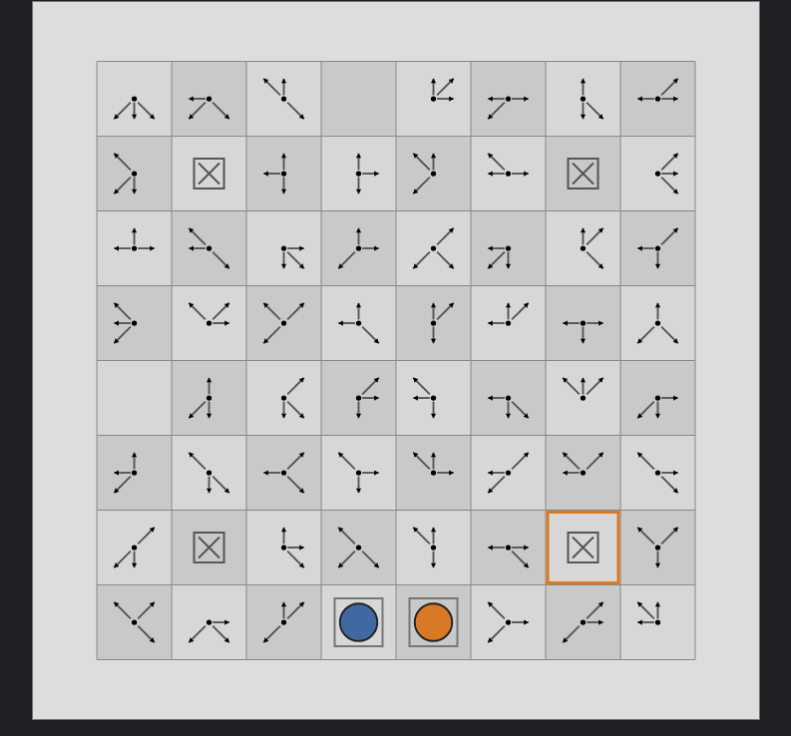
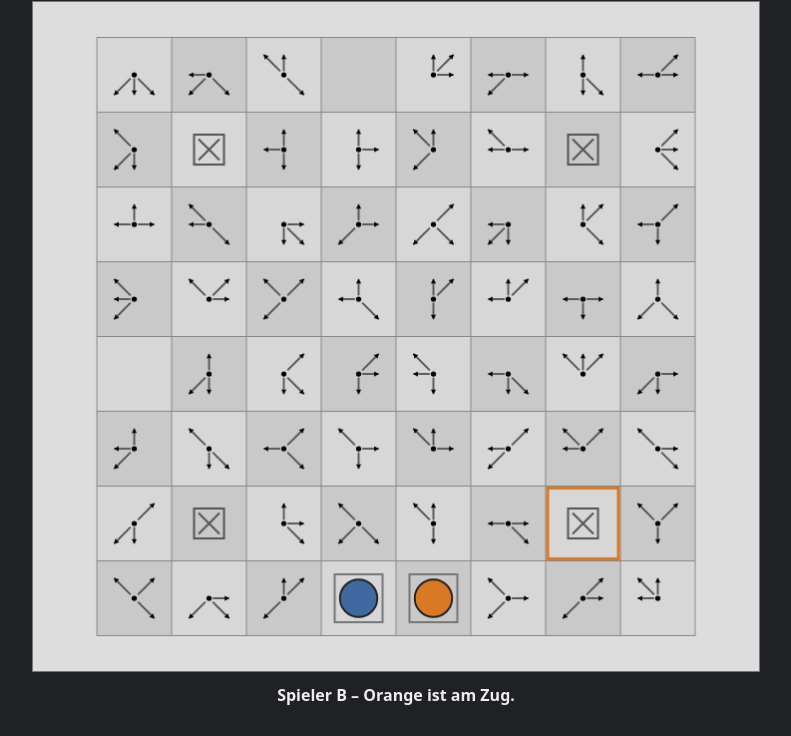
Before and after one commit to mgbeyer/trippples, a plain HTML site: page index.html in a window 1280 px wide. Shown: the part 64-800 px from the top of the page, without its empty margins (244-1035 px from the left). Drawn offline with Linux system fonts and the light colour scheme.

Commit message:
add status bar

```diff
--- a/index.html
+++ b/index.html
@@ -29,6 +29,8 @@
             ></canvas>
         </div>
 
+        <div id="gameStatus" role="status" aria-live="polite"></div>
+
     </main>
 
     <script src="js/board.js"></script>
--- a/js/main.js
+++ b/js/main.js
@@ -3,4 +3,6 @@
 
 const game = new Game();
 
-new UI(canvas, boardArea, game);
+const status = document.getElementById("gameStatus");
+
+new UI(canvas, boardArea, status, game);
--- a/js/ui.js
+++ b/js/ui.js
@@ -3,10 +3,11 @@
 };
 
 class UI {
-    constructor(canvas, boardArea, game) {
+    constructor(canvas, boardArea, status, game) {
         this.canvas = canvas;
         this.ctx = canvas.getContext("2d");
         this.boardArea = boardArea;
+        this.status = status;
         this.game = game;
 
         this.drag = null;
@@ -226,6 +227,8 @@
                 this.drag.player
             );
         }
+
+        this.updateStatus();
     }
 
     drawCurrentGoal() {
@@ -261,6 +264,27 @@
         );
 
         c.restore();
+    }
+
+    updateStatus() {
+        const state = this.game.getState();
+
+        const playerNames = {
+            blue: "Spieler A – Blau",
+            orange: "Spieler B – Orange"
+        };
+
+        if (state.gameOver) {
+            this.status.textContent =
+                `${playerNames[state.winner]} gewinnt!`;
+        } else {
+            this.status.textContent =
+                `${playerNames[state.currentPlayer]} ist am Zug.`;
+        }
+
+        this.status.dataset.state = state.gameOver
+            ? "finished"
+            : "playing";
     }
 
     goal(x, y) {
--- a/style.css
+++ b/style.css
@@ -49,3 +49,10 @@
     background: #ddd;
     touch-action: none;
 }
+
+#gameStatus {
+    min-height: 3rem;
+    padding: 0.75rem 0;
+    text-align: center;
+    font-weight: 600;
+}
```
